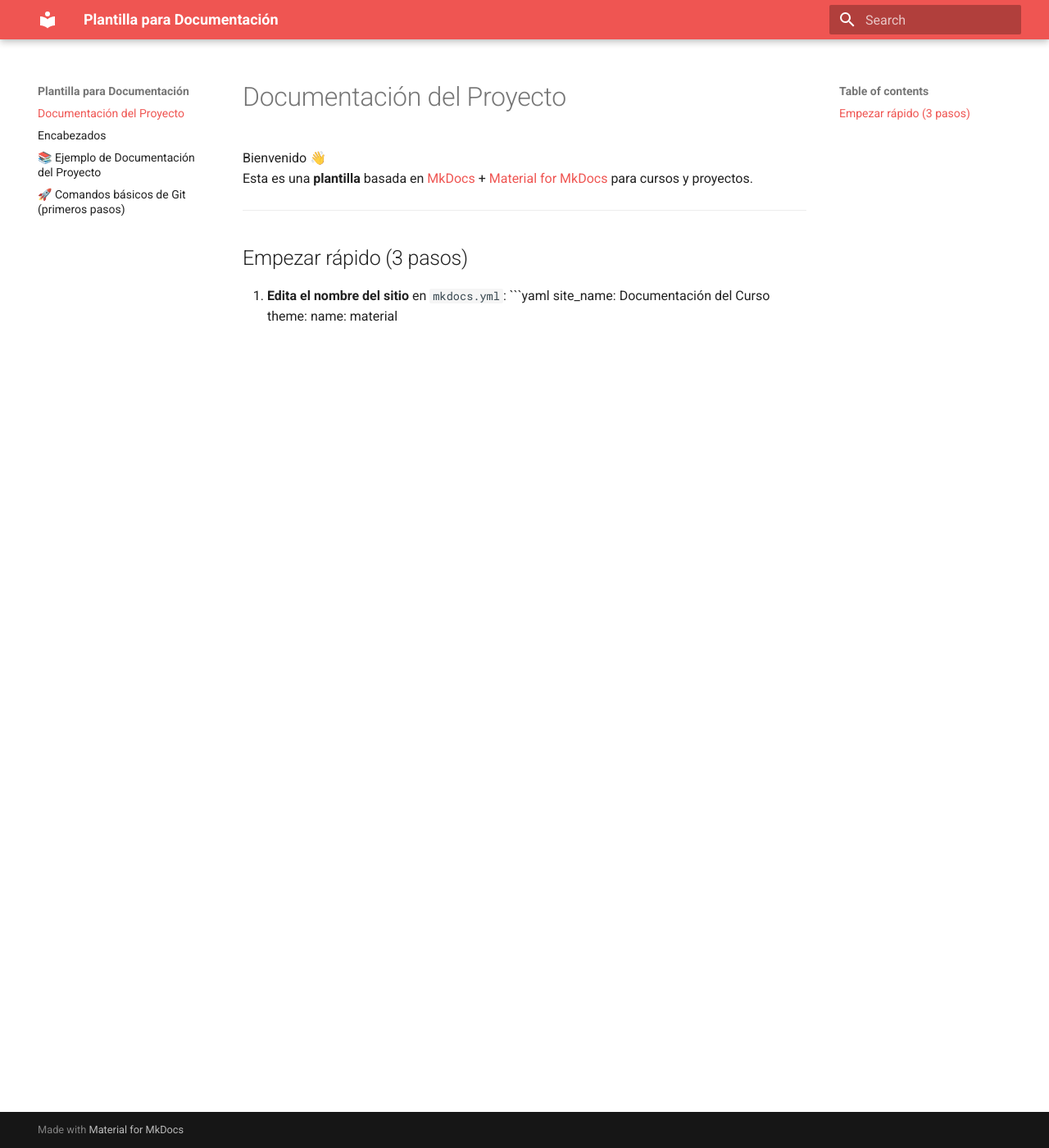
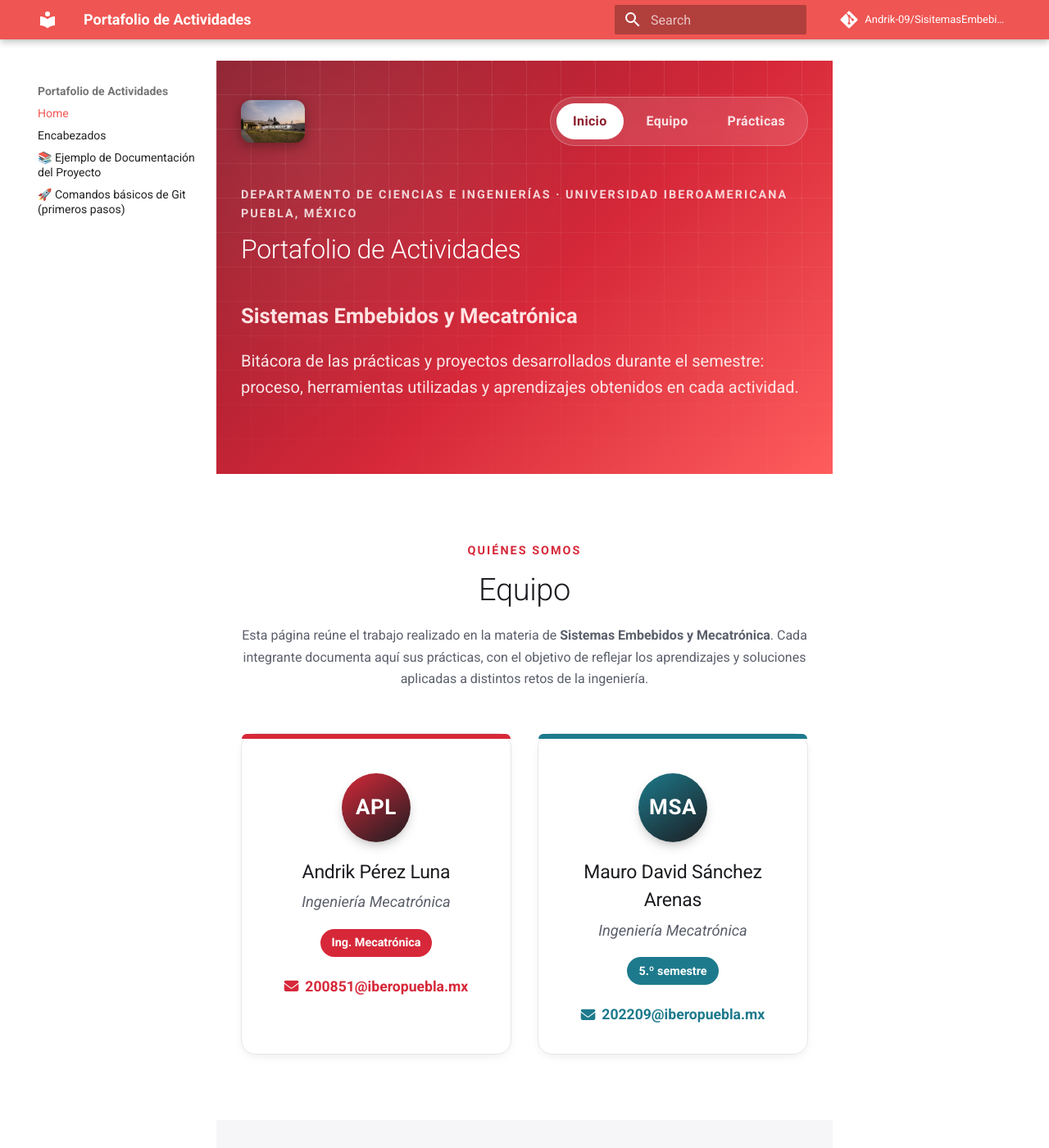
Before and after one commit to Andrik-09/SisitemasEmbebidosAyM, an MkDocs documentation site: the page built from docs/index.md, in a window 1280 px wide and 1400 px high. Shown: the whole window at 82% size. Built offline with MkDocs 1.6.1 and Material for MkDocs 9.7.7, drawn with Linux system fonts in a browser that asks for light colours; comment, search, counter and statistics services are not loaded; some of the changed text lies outside the part shown.

Commit message:
Diseño propio del portafolio con dos perfiles y base de prácticas (#1)
- Rediseña docs/index.md como landing de una sola página: hero con
  identidad propia (gradiente + patrón tipo circuito), menú de anclas
  con resaltado activo, sección "Equipo" y sección "Reportes de
  Prácticas".
- Agrega el segundo integrante: Mauro David Sánchez Arenas,
  Ingeniería Mecatrónica, 5.º semestre, 202209@iberopuebla.mx, junto
  al perfil existente de Andrik Pérez Luna.
- Agrega el logo institucional (recursos/imgs/ibero.jpeg) en el hero,
  enlazado a https://www.iberopuebla.mx/.
- Deja una plantilla de tarjeta de práctica (con instrucciones en
  comentario HTML) y placeholders "Práctica 1-3" + tarjeta "agregar
  práctica", listos para completarse práctica por práctica.
- Nuevos docs/stylesheets/extra.css y docs/javascripts/portfolio.js
  con estilos y animaciones de entrada propias (progressive
  enhancement: el contenido es visible aunque JS no cargue).
- mkdocs.yml: nombre/descripción del sitio actualizados, repo_url del
  proyecto y features de navegación (navigation.top/tracking).


Claude-Session: https://claude.ai/code/session_011Ek4e15fp746Y72VvnYpeD

Co-authored-by: Claude <noreply@anthropic.com>

````diff
--- a/docs/index.md
+++ b/docs/index.md
@@ -1,14 +1,146 @@
-# Documentación del Proyecto
+<div class="port-page" markdown>
 
-Bienvenido 👋
-Esta es una **plantilla** basada en [MkDocs](https://www.mkdocs.org/) + [Material for MkDocs](https://squidfunk.github.io/mkdocs-material/) para cursos y proyectos.
+<div class="hero" id="inicio">
+  <div class="hero__pattern"></div>
+  <div class="hero__content">
+    <div class="hero__top">
+      <a class="hero__institution" href="https://www.iberopuebla.mx/" target="_blank" rel="noopener" title="Ir al sitio de la Universidad Iberoamericana Puebla">
+        <img src="recursos/imgs/ibero.jpeg" alt="Universidad Iberoamericana Puebla">
+      </a>
+      <nav class="hero__nav" aria-label="Navegación del portafolio">
+        <a href="#inicio">Inicio</a>
+        <a href="#equipo">Equipo</a>
+        <a href="#practicas">Prácticas</a>
+      </nav>
+    </div>
+    <p class="hero__eyebrow">Departamento de Ciencias e Ingenierías · Universidad Iberoamericana Puebla, México</p>
+    <h1 class="hero__title">Portafolio de Actividades</h1>
+    <p class="hero__subtitle">Sistemas Embebidos y Mecatrónica</p>
+    <p class="hero__desc">
+      Bitácora de las prácticas y proyectos desarrollados durante el semestre: proceso,
+      herramientas utilizadas y aprendizajes obtenidos en cada actividad.
+    </p>
+  </div>
+</div>
 
----
+<section class="section" id="equipo">
+  <div class="section__header">
+    <span class="section__kicker">Quiénes somos</span>
+    <h2>Equipo</h2>
+    <p>
+      Esta página reúne el trabajo realizado en la materia de <strong>Sistemas Embebidos y
+      Mecatrónica</strong>. Cada integrante documenta aquí sus prácticas, con el objetivo de
+      reflejar los aprendizajes y soluciones aplicadas a distintos retos de la ingeniería.
+    </p>
+  </div>
 
-## Empezar rápido (3 pasos)
+  <div class="profiles">
+    <article class="profile-card" style="--accent:#d62839">
+      <div class="profile-card__avatar" aria-hidden="true">APL</div>
+      <h3>Andrik Pérez Luna</h3>
+      <p class="profile-card__role">Ingeniería Mecatrónica</p>
+      <div class="profile-card__tags">
+        <span class="tag">Ing. Mecatrónica</span>
+      </div>
+      <a class="profile-card__email" href="mailto:200851@iberopuebla.mx">
+        <i class="fa-solid fa-envelope" aria-hidden="true"></i> 200851@iberopuebla.mx
+      </a>
+    </article>
 
-1. **Edita el nombre del sitio** en `mkdocs.yml`:
-   ```yaml
-   site_name: Documentación del Curso
-   theme:
-     name: material
+    <article class="profile-card" style="--accent:#1d7a8c">
+      <div class="profile-card__avatar" aria-hidden="true">MSA</div>
+      <h3>Mauro David Sánchez Arenas</h3>
+      <p class="profile-card__role">Ingeniería Mecatrónica</p>
+      <div class="profile-card__tags">
+        <span class="tag tag--alt">5.º semestre</span>
+      </div>
+      <a class="profile-card__email" href="mailto:202209@iberopuebla.mx">
+        <i class="fa-solid fa-envelope" aria-hidden="true"></i> 202209@iberopuebla.mx
+      </a>
+    </article>
+  </div>
+</section>
+
+<section class="section section--tinted" id="practicas">
+  <div class="section__header">
+    <span class="section__kicker">Bitácora</span>
+    <h2>Reportes de Prácticas</h2>
+    <p>
+      Aquí se irán agregando, práctica por práctica, los reportes realizados en clase.
+      Por ahora estas tarjetas son una plantilla base: se completarán con imagen,
+      etiquetas, título y descripción conforme avance el semestre.
+    </p>
+  </div>
+
+  <div class="practices-grid">
+    <!--
+      PLANTILLA DE TARJETA — copia este bloque para cada práctica nueva
+      y sustituye imagen, etiquetas, título y descripción:
+
+      <article class="practice-card">
+        <div class="practice-card__image">
+          <img src="recursos/imgs/NOMBRE_DE_LA_IMAGEN.jpg" alt="Descripción de la imagen">
+        </div>
+        <div class="practice-card__body">
+          <div class="practice-card__tags">
+            <span class="tag">Etiqueta 1</span>
+            <span class="tag tag--alt">Etiqueta 2</span>
+          </div>
+          <h3>Práctica N: Título de la práctica</h3>
+          <p>Breve descripción de qué se hizo, con qué herramientas y qué se aprendió.</p>
+        </div>
+      </article>
+    -->
+
+    <article class="practice-card practice-card--placeholder">
+      <div class="practice-card__image practice-card__image--empty">
+        <i class="fa-solid fa-image" aria-hidden="true"></i>
+      </div>
+      <div class="practice-card__body">
+        <div class="practice-card__tags">
+          <span class="tag tag--ghost">Etiqueta</span>
+          <span class="tag tag--ghost">Etiqueta</span>
+        </div>
+        <h3>Práctica 1: Título de la práctica</h3>
+        <p>Pendiente de contenido.</p>
+      </div>
+    </article>
+
+    <article class="practice-card practice-card--placeholder">
+      <div class="practice-card__image practice-card__image--empty">
+        <i class="fa-solid fa-image" aria-hidden="true"></i>
+      </div>
+      <div class="practice-card__body">
+        <div class="practice-card__tags">
+          <span class="tag tag--ghost">Etiqueta</span>
+          <span class="tag tag--ghost">Etiqueta</span>
+        </div>
+        <h3>Práctica 2: Título de la práctica</h3>
+        <p>Pendiente de contenido.</p>
+      </div>
+    </article>
+
+    <article class="practice-card practice-card--placeholder">
+      <div class="practice-card__image practice-card__image--empty">
+        <i class="fa-solid fa-image" aria-hidden="true"></i>
+      </div>
+      <div class="practice-card__body">
+        <div class="practice-card__tags">
+          <span class="tag tag--ghost">Etiqueta</span>
+          <span class="tag tag--ghost">Etiqueta</span>
+        </div>
+        <h3>Práctica 3: Título de la práctica</h3>
+        <p>Pendiente de contenido.</p>
+      </div>
+    </article>
+
+    <div class="practice-card practice-card--add">
+      <div class="practice-card__add-icon" aria-hidden="true">
+        <i class="fa-solid fa-plus"></i>
+      </div>
+      <span>Nueva práctica<br>se agregará aquí</span>
+    </div>
+  </div>
+</section>
+
+</div>
--- /dev/null
+++ b/docs/javascripts/portfolio.js
@@ -0,0 +1,78 @@
+/* =========================================================
+   Portafolio de Actividades — interacciones propias
+   - Resalta la sección activa en el menú del hero
+   - Anima tarjetas y encabezados al entrar en pantalla
+   ========================================================= */
+(function () {
+  "use strict";
+
+  function init() {
+    var navLinks = document.querySelectorAll(".hero__nav a");
+    var sections = [];
+
+    navLinks.forEach(function (link) {
+      var id = link.getAttribute("href");
+      if (id && id.charAt(0) === "#") {
+        var target = document.querySelector(id);
+        if (target) sections.push({ link: link, target: target });
+      }
+    });
+
+    // Resaltado del enlace activo según la sección visible
+    if (sections.length && "IntersectionObserver" in window) {
+      var navObserver = new IntersectionObserver(
+        function (entries) {
+          entries.forEach(function (entry) {
+            var match = sections.filter(function (s) {
+              return s.target === entry.target;
+            })[0];
+            if (!match) return;
+            if (entry.isIntersecting) {
+              navLinks.forEach(function (l) { l.classList.remove("is-active"); });
+              match.link.classList.add("is-active");
+            }
+          });
+        },
+        { rootMargin: "-45% 0px -45% 0px", threshold: 0 }
+      );
+      sections.forEach(function (s) { navObserver.observe(s.target); });
+    }
+
+    // Animación de aparición para tarjetas y encabezados
+    var revealTargets = document.querySelectorAll(
+      ".section__header, .profile-card, .practice-card"
+    );
+
+    if (!revealTargets.length) return;
+
+    revealTargets.forEach(function (el) { el.classList.add("reveal"); });
+
+    if (!("IntersectionObserver" in window)) {
+      revealTargets.forEach(function (el) { el.classList.add("is-visible"); });
+      return;
+    }
+
+    var revealObserver = new IntersectionObserver(
+      function (entries, observer) {
+        entries.forEach(function (entry, index) {
+          if (entry.isIntersecting) {
+            var el = entry.target;
+            setTimeout(function () {
+              el.classList.add("is-visible");
+            }, (index % 4) * 90);
+            observer.unobserve(el);
+          }
+        });
+      },
+      { threshold: 0.15 }
+    );
+
+    revealTargets.forEach(function (el) { revealObserver.observe(el); });
+  }
+
+  if (document.readyState === "loading") {
+    document.addEventListener("DOMContentLoaded", init);
+  } else {
+    init();
+  }
+})();
--- /dev/null
+++ b/docs/stylesheets/extra.css
@@ -0,0 +1,441 @@
+/* =========================================================
+   Portafolio de Actividades — estilos propios
+   Sistemas Embebidos y Mecatrónica · Universidad Iberoamericana Puebla
+   ========================================================= */
+
+:root {
+  --port-red: #d62839;
+  --port-red-dark: #8c1c2b;
+  --port-ink: #1c1d21;
+  --port-muted: #5b5f6b;
+  --port-bg-soft: #f6f6f8;
+  --port-card-bg: #ffffff;
+  --port-border: #e7e7ea;
+  --port-accent-2: #1d7a8c;
+  --port-radius: 18px;
+  --port-shadow: 0 10px 30px -12px rgba(28, 29, 33, 0.25);
+  --port-shadow-soft: 0 4px 14px -6px rgba(28, 29, 33, 0.15);
+}
+
+/* Deja que las secciones propias ocupen todo el ancho, sin el
+   padding/typografía por defecto de Material para el contenido markdown. */
+.md-content .md-typeset .port-page {
+  margin: -1.2rem -1.2rem 0;
+}
+
+@media screen and (min-width: 76.25em) {
+  .md-content .md-typeset .port-page {
+    margin: -1.2rem -1.6rem 0;
+  }
+}
+
+.port-page * {
+  box-sizing: border-box;
+}
+
+/* ---------- HERO ---------- */
+.hero {
+  position: relative;
+  overflow: hidden;
+  padding: 2.2rem 1.5rem 4.5rem;
+  background: radial-gradient(circle at 15% 20%, rgba(255, 255, 255, 0.08), transparent 45%),
+    linear-gradient(135deg, var(--port-red-dark) 0%, var(--port-red) 55%, #ff5d5d 100%);
+  color: #fff;
+}
+
+/* patrón sutil tipo "circuito" para dar identidad de sistemas embebidos */
+.hero__pattern {
+  position: absolute;
+  inset: 0;
+  opacity: 0.16;
+  pointer-events: none;
+  background-image:
+    linear-gradient(90deg, rgba(255, 255, 255, 0.6) 1px, transparent 1px),
+    linear-gradient(0deg, rgba(255, 255, 255, 0.6) 1px, transparent 1px),
+    radial-gradient(rgba(255, 255, 255, 0.9) 1.5px, transparent 1.5px);
+  background-size: 42px 42px, 42px 42px, 42px 42px;
+  background-position: 0 0, 0 0, 21px 21px;
+  mask-image: linear-gradient(180deg, rgba(0, 0, 0, 0.9), rgba(0, 0, 0, 0.1));
+}
+
+.hero__content {
+  position: relative;
+  max-width: 60rem;
+  margin: 0 auto;
+}
+
+.hero__top {
+  display: flex;
+  align-items: center;
+  justify-content: space-between;
+  gap: 1rem;
+  flex-wrap: wrap;
+  margin-bottom: 2.4rem;
+}
+
+.hero__institution {
+  display: inline-flex;
+  align-items: center;
+  border-radius: 12px;
+  overflow: hidden;
+  line-height: 0;
+  box-shadow: 0 4px 16px rgba(0, 0, 0, 0.35);
+  transition: transform 0.25s ease;
+}
+
+.hero__institution:hover,
+.hero__institution:focus-visible {
+  transform: translateY(-2px) scale(1.02);
+}
+
+.hero__institution img {
+  height: 52px;
+  width: auto;
+  display: block;
+}
+
+.hero__nav {
+  display: flex;
+  gap: 0.4rem;
+  background: rgba(255, 255, 255, 0.12);
+  backdrop-filter: blur(6px);
+  border: 1px solid rgba(255, 255, 255, 0.25);
+  padding: 0.35rem;
+  border-radius: 999px;
+}
+
+.hero__nav a {
+  color: rgba(255, 255, 255, 0.85) !important;
+  text-decoration: none !important;
+  font-weight: 600;
+  font-size: 0.8rem;
+  letter-spacing: 0.02em;
+  padding: 0.45rem 1rem;
+  border-radius: 999px;
+  transition: background 0.2s ease, color 0.2s ease;
+}
+
+.hero__nav a:hover {
+  background: rgba(255, 255, 255, 0.18);
+}
+
+.hero__nav a.is-active {
+  background: #fff;
+  color: var(--port-red-dark) !important;
+}
+
+.hero__eyebrow {
+  text-transform: uppercase;
+  font-weight: 700;
+  font-size: 0.72rem;
+  letter-spacing: 0.14em;
+  color: rgba(255, 255, 255, 0.8);
+  margin: 0 0 0.6rem;
+}
+
+.hero__title {
+  font-size: clamp(2.1rem, 4.5vw, 3.1rem);
+  line-height: 1.08;
+  font-weight: 800;
+  margin: 0 0 0.5rem;
+  color: #fff !important;
+}
+
+.hero__subtitle {
+  font-size: clamp(1.05rem, 2vw, 1.35rem);
+  font-weight: 600;
+  margin: 0 0 0.9rem;
+  color: #ffe3e3;
+}
+
+.hero__desc {
+  max-width: 38rem;
+  color: rgba(255, 255, 255, 0.88);
+  font-size: 1rem;
+  line-height: 1.6;
+  margin: 0;
+}
+
+/* ---------- SECCIONES ---------- */
+.section {
+  max-width: 68rem;
+  margin: 0 auto;
+  padding: 4rem 1.5rem;
+}
+
+.section--tinted {
+  background: var(--port-bg-soft);
+}
+
+.section__header {
+  max-width: 42rem;
+  margin: 0 auto 2.6rem;
+  text-align: center;
+}
+
+.section__kicker {
+  display: inline-block;
+  text-transform: uppercase;
+  font-size: 0.72rem;
+  font-weight: 700;
+  letter-spacing: 0.14em;
+  color: var(--port-red);
+  margin-bottom: 0.5rem;
+}
+
+.section__header h2 {
+  margin: 0 0 0.8rem;
+  font-size: 1.9rem;
+  color: var(--port-ink) !important;
+}
+
+.section__header p {
+  color: var(--port-muted);
+  line-height: 1.65;
+  margin: 0;
+}
+
+/* ---------- PERFILES ---------- */
+.profiles {
+  display: grid;
+  grid-template-columns: repeat(auto-fit, minmax(260px, 1fr));
+  gap: 1.6rem;
+  margin-top: 1.4rem;
+}
+
+.profile-card {
+  --accent: var(--port-red);
+  position: relative;
+  background: var(--port-card-bg);
+  border: 1px solid var(--port-border);
+  border-radius: var(--port-radius);
+  padding: 2rem 1.6rem 1.7rem;
+  text-align: center;
+  box-shadow: var(--port-shadow-soft);
+  transition: transform 0.3s ease, box-shadow 0.3s ease;
+}
+
+.profile-card::before {
+  content: "";
+  position: absolute;
+  inset: 0 0 auto 0;
+  height: 6px;
+  border-radius: var(--port-radius) var(--port-radius) 0 0;
+  background: var(--accent);
+}
+
+.profile-card:hover {
+  transform: translateY(-6px);
+  box-shadow: var(--port-shadow);
+}
+
+.profile-card__avatar {
+  width: 84px;
+  height: 84px;
+  margin: 0.4rem auto 1rem;
+  border-radius: 50%;
+  display: flex;
+  align-items: center;
+  justify-content: center;
+  font-weight: 800;
+  font-size: 1.3rem;
+  letter-spacing: 0.02em;
+  color: #fff;
+  background: linear-gradient(145deg, var(--accent), var(--port-ink));
+  box-shadow: 0 6px 16px -6px rgba(0, 0, 0, 0.4);
+}
+
+.profile-card h3 {
+  margin: 0 0 0.2rem;
+  font-size: 1.15rem;
+  color: var(--port-ink) !important;
+}
+
+.profile-card__role {
+  margin: 0 0 0.9rem;
+  font-style: italic;
+  color: var(--port-muted);
+  font-size: 0.92rem;
+}
+
+.profile-card__tags {
+  display: flex;
+  flex-wrap: wrap;
+  justify-content: center;
+  gap: 0.4rem;
+  margin-bottom: 1.1rem;
+}
+
+.profile-card__email {
+  display: inline-flex;
+  align-items: center;
+  gap: 0.4rem;
+  font-size: 0.88rem;
+  font-weight: 600;
+  color: var(--accent) !important;
+  text-decoration: none !important;
+}
+
+.profile-card__email:hover {
+  text-decoration: underline !important;
+}
+
+/* ---------- ETIQUETAS ---------- */
+.tag {
+  display: inline-block;
+  font-size: 0.72rem;
+  font-weight: 700;
+  padding: 0.28rem 0.7rem;
+  border-radius: 999px;
+  background: var(--port-red);
+  color: #fff;
+}
+
+.tag--alt {
+  background: var(--port-accent-2);
+}
+
+.tag--ghost {
+  background: transparent;
+  color: var(--port-muted);
+  border: 1px dashed var(--port-border);
+}
+
+/* ---------- PRÁCTICAS ---------- */
+.practices-grid {
+  display: grid;
+  grid-template-columns: repeat(auto-fit, minmax(250px, 1fr));
+  gap: 1.6rem;
+  margin-top: 1.4rem;
+}
+
+.practice-card {
+  background: var(--port-card-bg);
+  border: 1px solid var(--port-border);
+  border-radius: var(--port-radius);
+  overflow: hidden;
+  box-shadow: var(--port-shadow-soft);
+  transition: transform 0.3s ease, box-shadow 0.3s ease;
+  display: flex;
+  flex-direction: column;
+}
+
+.practice-card:hover {
+  transform: translateY(-5px);
+  box-shadow: var(--port-shadow);
+}
+
+.practice-card__image {
+  aspect-ratio: 4 / 3;
+  background: #efeff2;
+  display: flex;
+  align-items: center;
+  justify-content: center;
+}
+
+.practice-card__image--empty {
+  color: #b9bac0;
+  font-size: 2rem;
+  border-bottom: 1px dashed var(--port-border);
+}
+
+.practice-card__body {
+  padding: 1.2rem 1.3rem 1.4rem;
+}
+
+.practice-card__tags {
+  display: flex;
+  flex-wrap: wrap;
+  gap: 0.4rem;
+  margin-bottom: 0.7rem;
+}
+
+.practice-card__body h3 {
+  margin: 0 0 0.4rem;
+  font-size: 1.05rem;
+  color: var(--port-ink) !important;
+}
+
+.practice-card__body p {
+  margin: 0;
+  font-size: 0.88rem;
+  color: var(--port-muted);
+  line-height: 1.55;
+}
+
+.practice-card--placeholder {
+  border-style: dashed;
+}
+
+.practice-card--placeholder .practice-card__body h3,
+.practice-card--placeholder .practice-card__body p {
+  color: #a7a8ae;
+}
+
+/* tarjeta "agregar nueva práctica" */
+.practice-card--add {
+  align-items: center;
+  justify-content: center;
+  text-align: center;
+  gap: 0.6rem;
+  min-height: 220px;
+  border: 2px dashed var(--port-border);
+  color: var(--port-muted);
+  background: var(--port-bg-soft);
+}
+
+.practice-card--add .practice-card__add-icon {
+  width: 44px;
+  height: 44px;
+  border-radius: 50%;
+  display: flex;
+  align-items: center;
+  justify-content: center;
+  margin: 0 auto 0.6rem;
+  background: #fff;
+  border: 1px dashed var(--port-border);
+  color: var(--port-red);
+  font-size: 1.1rem;
+}
+
+.practice-card--add span {
+  display: block;
+  font-size: 0.85rem;
+  padding: 0 1rem 1rem;
+}
+
+/* ---------- ANIMACIONES DE ENTRADA ---------- */
+.reveal {
+  opacity: 0;
+  transform: translateY(24px);
+  transition: opacity 0.6s ease, transform 0.6s ease;
+}
+
+.reveal.is-visible {
+  opacity: 1;
+  transform: translateY(0);
+}
+
+@media (prefers-reduced-motion: reduce) {
+  .reveal {
+    opacity: 1;
+    transform: none;
+    transition: none;
+  }
+}
+
+/* ---------- RESPONSIVE ---------- */
+@media screen and (max-width: 30em) {
+  .hero {
+    padding: 1.6rem 1.1rem 3.2rem;
+  }
+
+  .hero__top {
+    flex-direction: column;
+    align-items: flex-start;
+  }
+
+  .section {
+    padding: 3rem 1.1rem;
+  }
+}
--- a/mkdocs.yml
+++ b/mkdocs.yml
@@ -1,4 +1,7 @@
-site_name: Plantilla para Documentación
+site_name: Portafolio de Actividades
+site_description: Portafolio de prácticas de Sistemas Embebidos y Mecatrónica — Universidad Iberoamericana Puebla
+repo_url: https://github.com/Andrik-09/SisitemasEmbebidosAyM
+repo_name: Andrik-09/SisitemasEmbebidosAyM
 markdown_extensions:
   - pymdownx.highlight:
       anchor_linenums: true
@@ -34,6 +37,11 @@ theme:
   features:
     - content.code.copy
     - content.tooltips
+    - navigation.top
+    - navigation.tracking
 extra_css:
   - https://use.fontawesome.com/releases/v6.5.2/css/all.css
   - https://cdnjs.cloudflare.com/ajax/libs/font-awesome/6.5.2/css/all.min.css
+  - stylesheets/extra.css
+extra_javascript:
+  - javascripts/portfolio.js
````
